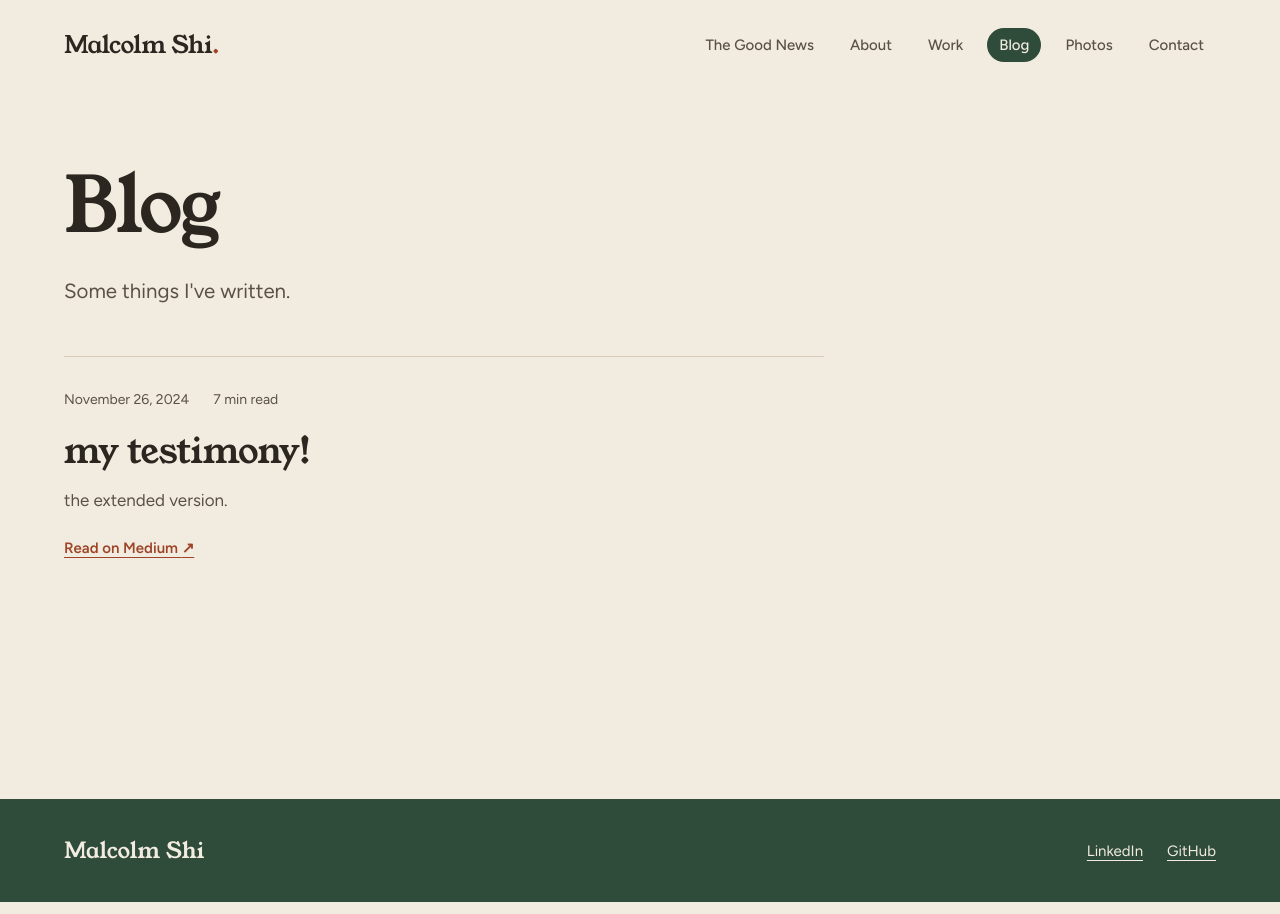
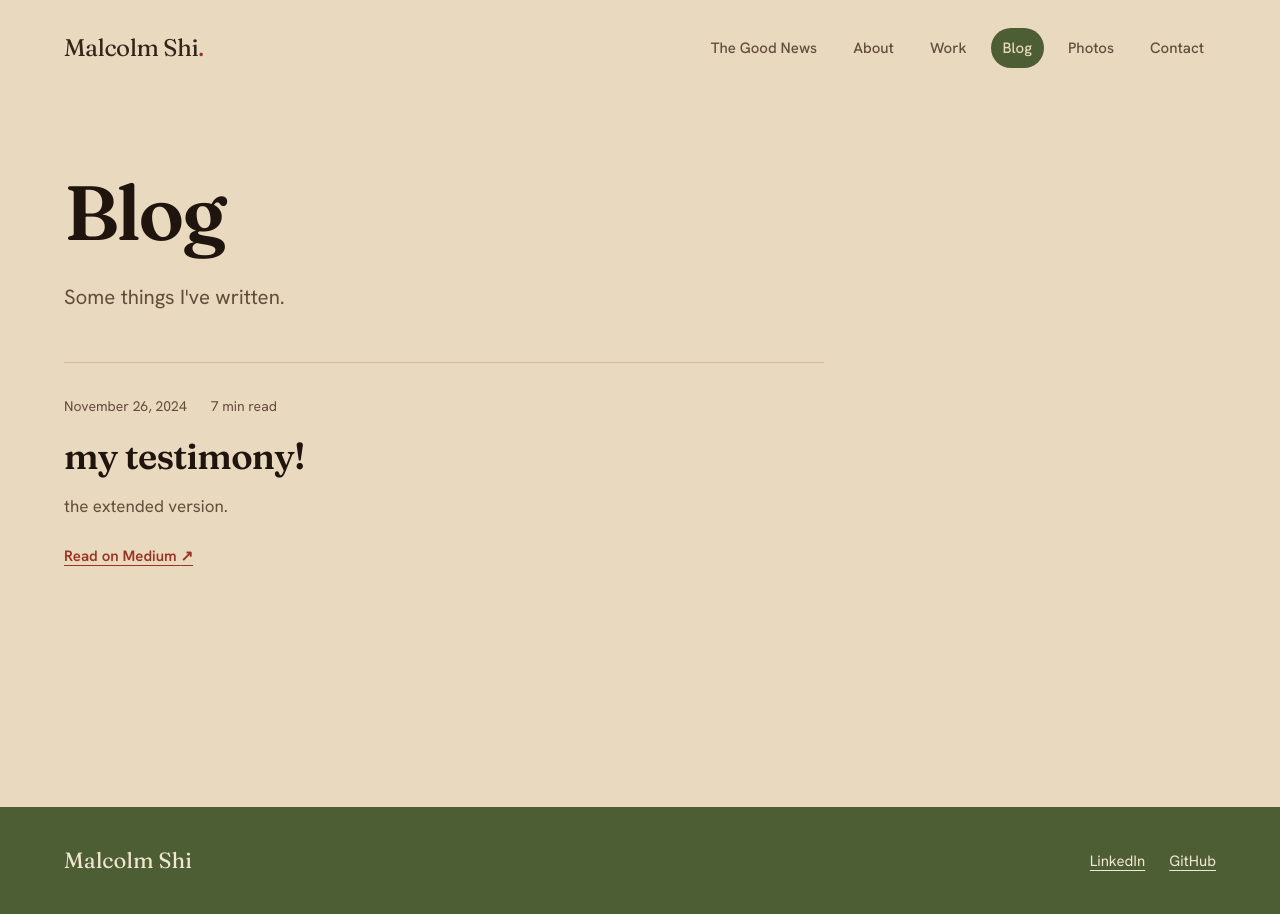
Before and after one commit to malcolmshi123/personal-website, a Next.js app: page /blog in a window 1280 px wide. Built offline with nearby package versions, Linux system fonts and the light colour scheme.

Commit message:
update theme

```diff
--- a/package.json
+++ b/package.json
@@ -6,7 +6,8 @@
         "dev": "next dev",
         "build": "next build && node scripts/fix-export-paths.mjs",
         "test:export": "node --test scripts/fix-export-paths.test.mjs",
-        "typecheck": "next typegen && tsc --noEmit"
+        "typecheck": "next typegen && tsc --noEmit",
+        "test": "node --test \"scripts/*.test.mjs\""
     },
     "dependencies": {
         "next": "16.4.2",
--- a/src/app/globals.css
+++ b/src/app/globals.css
@@ -1,23 +1,44 @@
 :root {
-    --oat: #f2ece0;
-    --oat-deep: #e8dfce;
-    --bark: #2b2620;
-    --bark-soft: #5a5145;
-    --forest: #2f4b3a;
-    --forest-deep: #22382b;
-    --rust: #9e4527;
-    --rust-deep: #7f3519;
-    --clay: #edd5c2;
-    --moss: #d6dbbd;
-    --honey: #e3b562;
-    --rule: #d9cdb8;
-    --font-body: var(--font-figtree), "Segoe UI", sans-serif;
-    --font-heading: var(--font-young-serif), Georgia, serif;
+    --sky: #e8d9bf;
+    --heading: #1f150e;
+    --ink: #33241a;
+    --ink-soft: #644c3b;
+    --brick: #9a3324;
+    --olive: #4d5e34;
+    --ground: #4d5e34;
+    --ground-ink: #f1e6d2;
+    --ground-soft: #dcd3bc;
+    --ground-link: #f1c7a4;
+    --placeholder: #dcc9a8;
+    --rule: #cdb995;
+    --field: #f1e6d2;
+    --sun: #e3b562;
+    --moon: #e9dcc5;
+    --font-body: var(--font-hanken), "Segoe UI", sans-serif;
+    --font-heading: var(--font-fraunces), Georgia, serif;
     --radius: 14px;
     --ease-out: cubic-bezier(0.16, 1, 0.3, 1);
+    --theme-fade: 800ms ease;
     color-scheme: light;
-    accent-color: var(--forest);
-    scrollbar-color: #c4b59c var(--oat);
+    accent-color: var(--olive);
+    scrollbar-color: var(--rule) var(--sky);
+}
+
+:root[data-theme="dark"] {
+    --sky: #1b1712;
+    --heading: #fbf4e8;
+    --ink: #e9dcc5;
+    --ink-soft: #b4a891;
+    --brick: #e58a76;
+    --olive: #a7b884;
+    --ground: #2c3523;
+    --ground-ink: #e9dcc5;
+    --ground-soft: #c9bea6;
+    --ground-link: #e58a76;
+    --placeholder: #2a221b;
+    --rule: #3a3027;
+    --field: #241e18;
+    color-scheme: dark;
 }
 
 * {
@@ -33,16 +54,18 @@ body {
     flex-direction: column;
     min-height: 100svh;
     margin: 0;
-    background: var(--oat);
-    color: var(--bark);
+    background: var(--sky);
+    color: var(--ink);
     font-family: var(--font-body);
-    font-size: 17px;
+    font-size: 18px;
+    line-height: 1.6;
     -webkit-font-smoothing: antialiased;
+    transition: background-color var(--theme-fade), color var(--theme-fade);
 }
 
 ::selection {
-    background: var(--honey);
-    color: var(--bark);
+    background: var(--sun);
+    color: #1f150e;
 }
 
 a {
@@ -55,7 +78,7 @@ a:focus-visible,
 button:focus-visible,
 input:focus-visible,
 textarea:focus-visible {
-    outline: 2px solid var(--rust);
+    outline: 2px solid var(--brick);
     outline-offset: 4px;
     border-radius: 4px;
 }
@@ -64,8 +87,24 @@ h1,
 h2,
 h3 {
     font-family: var(--font-heading);
-    font-weight: 400;
+    font-variation-settings: "SOFT" 100, "WONK" 1;
+    font-weight: 600;
     text-wrap: balance;
+}
+
+h1,
+h2 {
+    color: var(--heading);
+}
+
+h3 {
+    color: var(--ink);
+}
+
+@media (prefers-reduced-motion: reduce) {
+    :root {
+        --theme-fade: 0s;
+    }
 }
 
 h1 {
@@ -101,8 +140,8 @@ h1 {
     z-index: 10;
     padding: 12px 16px;
     border-radius: 8px;
-    background: var(--forest);
-    color: var(--oat);
+    background: var(--olive);
+    color: var(--sky);
     transform: translateY(-200%);
 }
 
@@ -129,7 +168,7 @@ h1 {
 }
 
 .wordmark span {
-    color: var(--rust);
+    color: var(--brick);
 }
 
 .site-navigation ul {
@@ -145,7 +184,7 @@ h1 {
     display: inline-block;
     padding: 8px 12px;
     border-radius: 999px;
-    color: var(--bark-soft);
+    color: var(--ink-soft);
     font-size: 15px;
     font-weight: 500;
     text-decoration: none;
@@ -153,13 +192,13 @@ h1 {
 }
 
 .site-navigation a:hover {
-    background: var(--oat-deep);
-    color: var(--bark);
+    background: var(--placeholder);
+    color: var(--ink);
 }
 
 .site-navigation a[aria-current="page"] {
-    background: var(--forest);
-    color: var(--oat);
+    background: var(--olive);
+    color: var(--sky);
 }
 
 .menu-toggle {
@@ -171,7 +210,7 @@ h1 {
     border: 1px solid var(--rule);
     border-radius: 999px;
     background: transparent;
-    color: var(--bark);
+    color: var(--ink);
     font: inherit;
     font-size: 15px;
     font-weight: 500;
@@ -182,8 +221,8 @@ h1 {
 
 .site-footer {
     margin-top: clamp(72px, 10vw, 128px);
-    background: var(--forest);
-    color: var(--moss);
+    background: var(--ground);
+    color: var(--ground-soft);
     font-size: 15px;
 }
 
@@ -199,7 +238,7 @@ h1 {
 }
 
 .site-footer-name {
-    color: var(--oat);
+    color: var(--ground-ink);
     font-family: var(--font-heading);
     font-size: 22px;
 }
@@ -213,15 +252,15 @@ h1 {
 }
 
 .site-footer a {
-    color: var(--oat);
+    color: var(--ground-ink);
 }
 
 .site-footer a:hover {
-    color: var(--honey);
+    color: var(--ground-link);
 }
 
 .site-footer a:focus-visible {
-    outline-color: var(--honey);
+    outline-color: var(--ground-link);
 }
 
 /* Buttons and shared links */
@@ -232,7 +271,7 @@ h1 {
     justify-content: center;
     min-height: 48px;
     padding: 12px 24px;
-    border: 1.5px solid var(--forest);
+    border: 1.5px solid var(--olive);
     border-radius: 999px;
     font-size: 16px;
     font-weight: 600;
@@ -241,22 +280,22 @@ h1 {
 }
 
 .button-primary {
-    background: var(--forest);
-    color: var(--oat);
+    background: var(--olive);
+    color: var(--sky);
 }
 
 .button-primary:hover {
-    border-color: var(--forest-deep);
-    background: var(--forest-deep);
+    border-color: var(--olive);
+    background: var(--olive);
 }
 
 .button-secondary {
     background: transparent;
-    color: var(--forest);
+    color: var(--olive);
 }
 
 .button-secondary:hover {
-    background: var(--moss);
+    background: var(--placeholder);
 }
 
 .arrow-icon {
@@ -280,7 +319,7 @@ h1 {
 .introduction {
     max-width: 34em;
     margin: 28px 0 0;
-    color: var(--bark-soft);
+    color: var(--ink-soft);
     font-size: clamp(18px, 1.6vw, 21px);
     line-height: 1.65;
 }
@@ -302,8 +341,8 @@ h1 {
     aspect-ratio: 4 / 5;
     padding: 32px;
     border-radius: 999px 999px var(--radius) var(--radius);
-    background: var(--moss);
-    color: var(--forest);
+    background: var(--placeholder);
+    color: var(--olive);
     font-size: 14px;
     font-weight: 500;
     text-align: center;
@@ -344,11 +383,11 @@ h1 {
 }
 
 .featured-card-clay {
-    background: var(--clay);
+    background: var(--placeholder);
 }
 
 .featured-card-moss {
-    background: var(--moss);
+    background: var(--placeholder);
 }
 
 .featured-card:hover {
@@ -366,14 +405,14 @@ h1 {
 .featured-card p {
     max-width: 32em;
     margin: 0;
-    color: var(--bark-soft);
+    color: var(--ink-soft);
     font-size: 17px;
     line-height: 1.7;
 }
 
 .featured-detail {
     margin-top: 20px;
-    color: var(--bark-soft);
+    color: var(--ink-soft);
     font-size: 14px;
 }
 
@@ -383,13 +422,13 @@ h1 {
     gap: 8px;
     margin-top: auto;
     padding-top: 28px;
-    color: var(--rust);
+    color: var(--brick);
     font-size: 16px;
     font-weight: 600;
 }
 
 .featured-card-moss .card-action {
-    color: var(--forest);
+    color: var(--olive);
 }
 
 .featured-card:hover .arrow-icon,
@@ -422,16 +461,16 @@ h1 {
 }
 
 .welcome-links h3 .arrow-icon {
-    color: var(--rust);
+    color: var(--brick);
 }
 
 .welcome-links a:hover h3 {
-    color: var(--rust);
+    color: var(--brick);
 }
 
 .welcome-links p {
     margin: 0;
-    color: var(--bark-soft);
+    color: var(--ink-soft);
     font-size: 15px;
     line-height: 1.6;
 }
@@ -444,7 +483,7 @@ h1 {
 
 .page-note {
     margin-top: 32px;
-    color: var(--bark-soft);
+    color: var(--ink-soft);
     font-size: 15px;
     line-height: 1.8;
 }
@@ -483,12 +522,12 @@ h1 {
 
 .prose a,
 .back-link {
-    color: var(--rust);
+    color: var(--brick);
 }
 
 .prose a:hover,
 .back-link:hover {
-    color: var(--rust-deep);
+    color: var(--brick);
 }
 
 .related-links,
@@ -511,8 +550,8 @@ h1 {
     margin: 24px 0 0;
     padding: 6px 14px;
     border-radius: 999px;
-    background: var(--oat-deep);
-    color: var(--bark-soft);
+    background: var(--placeholder);
+    color: var(--ink-soft);
     font-size: 14px;
 }
 
@@ -520,7 +559,7 @@ h1 {
     margin: 32px 0;
     padding: 28px 32px;
     border-radius: var(--radius);
-    background: var(--clay);
+    background: var(--placeholder);
 }
 
 .gospel-quote blockquote {
@@ -535,7 +574,7 @@ h1 {
 }
 
 .gospel-quote figcaption {
-    color: var(--bark-soft);
+    color: var(--ink-soft);
     font-size: 14px;
     line-height: 1.7;
 }
@@ -548,7 +587,7 @@ h1 {
 
 .contact-links {
     margin-top: 24px;
-    color: var(--rust);
+    color: var(--brick);
     font-size: 16px;
     line-height: 1.8;
 }
@@ -578,22 +617,22 @@ h1 {
     padding: 12px 16px;
     border: 1.5px solid var(--rule);
     border-radius: 10px;
-    background: #faf6ee;
-    color: var(--bark);
+    background: var(--field);
+    color: var(--ink);
     font: inherit;
     line-height: 1.6;
-    caret-color: var(--rust);
+    caret-color: var(--brick);
     transition: border-color 200ms var(--ease-out);
 }
 
 .contact-form input:hover,
 .contact-form textarea:hover {
-    border-color: #c4b59c;
+    border-color: var(--ink-soft);
 }
 
 .contact-form input:focus-visible,
 .contact-form textarea:focus-visible {
-    border-color: var(--forest);
+    border-color: var(--olive);
     outline-offset: 2px;
 }
 
@@ -606,8 +645,8 @@ h1 {
     padding: 12px 28px;
     border: 0;
     border-radius: 999px;
-    background: var(--forest);
-    color: var(--oat);
+    background: var(--olive);
+    color: var(--sky);
     font: inherit;
     font-size: 16px;
     font-weight: 600;
@@ -616,7 +655,7 @@ h1 {
 }
 
 .contact-form button:hover {
-    background: var(--forest-deep);
+    background: var(--olive);
 }
 
 .photos-page {
@@ -645,8 +684,8 @@ h1 {
     aspect-ratio: 4 / 3;
     padding: 24px;
     border-radius: var(--radius);
-    background: var(--moss);
-    color: var(--forest);
+    background: var(--placeholder);
+    color: var(--olive);
     font-size: 14px;
     font-weight: 500;
     line-height: 1.6;
@@ -654,13 +693,13 @@ h1 {
 }
 
 .album-grid li:nth-child(2) .album-placeholder {
-    background: var(--clay);
-    color: var(--rust-deep);
+    background: var(--placeholder);
+    color: var(--brick);
 }
 
 .album-grid li:nth-child(3) .album-placeholder {
-    background: var(--oat-deep);
-    color: var(--bark-soft);
+    background: var(--placeholder);
+    color: var(--ink-soft);
 }
 
 .album h2 {
@@ -672,7 +711,7 @@ h1 {
 
 .album p {
     margin: 0;
-    color: var(--bark-soft);
+    color: var(--ink-soft);
     font-size: 15px;
     line-height: 1.7;
 }
@@ -680,7 +719,7 @@ h1 {
 .resume-download {
     display: inline-block;
     margin-top: 24px;
-    color: var(--rust);
+    color: var(--brick);
     font-size: 15px;
     font-weight: 600;
     line-height: 1.8;
@@ -716,7 +755,7 @@ h1 {
 
 .work-entry .work-meta {
     margin-bottom: 16px;
-    color: var(--bark-soft);
+    color: var(--ink-soft);
     font-size: 14px;
     line-height: 1.7;
 }
@@ -736,7 +775,7 @@ h1 {
     display: flex;
     flex-wrap: wrap;
     gap: 8px 24px;
-    color: var(--bark-soft);
+    color: var(--ink-soft);
     font-size: 14px;
     line-height: 1.6;
 }
@@ -754,20 +793,20 @@ h1 {
 }
 
 .article-list h2 a:hover {
-    color: var(--rust);
+    color: var(--brick);
     text-decoration: underline;
 }
 
 .article-list p {
     max-width: 640px;
     margin: 0 0 20px;
-    color: var(--bark-soft);
+    color: var(--ink-soft);
     font-size: 17px;
     line-height: 1.8;
 }
 
 .article-link {
-    color: var(--rust);
+    color: var(--brick);
     font-size: 15px;
     font-weight: 600;
     line-height: 1.8;
--- a/src/app/layout.tsx
+++ b/src/app/layout.tsx
@@ -1,21 +1,22 @@
 import type { Metadata } from "next";
-import { Figtree, Young_Serif } from "next/font/google";
+import { Fraunces, Hanken_Grotesk } from "next/font/google";
 import type { ReactNode } from "react";
 import SiteHeader from "@/components/site-header";
 import { contactLinks } from "@/content/contact";
+import { bootScript } from "@/lib/boot-script";
 import { createPageMetadata, siteDescription, siteUrl } from "@/lib/site-metadata";
 import "./globals.css";
 
-const bodyFont = Figtree({
+const bodyFont = Hanken_Grotesk({
     subsets: ["latin"],
-    variable: "--font-figtree",
+    variable: "--font-hanken",
     display: "swap",
 });
 
-const headingFont = Young_Serif({
+const headingFont = Fraunces({
     subsets: ["latin"],
-    weight: "400",
-    variable: "--font-young-serif",
+    axes: ["SOFT", "WONK", "opsz"],
+    variable: "--font-fraunces",
     display: "swap",
 });
 
@@ -30,7 +31,10 @@ export const metadata: Metadata = {
 
 export default function RootLayout({ children }: { children: ReactNode }) {
     return (
-        <html lang="en" className={`${bodyFont.variable} ${headingFont.variable}`}>
+        <html lang="en" className={`${bodyFont.variable} ${headingFont.variable}`} suppressHydrationWarning>
+            <head>
+                <script dangerouslySetInnerHTML={{ __html: bootScript }} />
+            </head>
             <body>
                 <a className="skip-link" href="#main-content">Skip to content</a>
                 <div className="site-shell">
--- /dev/null
+++ b/src/lib/boot-script.ts
@@ -0,0 +1,40 @@
+type BootStorage = {
+    getItem(key: string): string | null;
+};
+
+export type BootWindow = {
+    localStorage: BootStorage;
+    sessionStorage: BootStorage;
+    matchMedia(query: string): { matches: boolean };
+    document: { documentElement: { dataset: Record<string, string | undefined> } };
+};
+
+// Serialized into an inline script, so it must not reference anything outside its own body.
+export function bootDocument(win: BootWindow): void {
+    const dataset = win.document.documentElement.dataset;
+
+    function read(storage: () => BootStorage, key: string): string | null {
+        try {
+            return storage().getItem(key);
+        } catch {
+            return null;
+        }
+    }
+
+    const stored = read(() => win.localStorage, "theme");
+    const prefersDark = win.matchMedia("(prefers-color-scheme: dark)").matches;
+    dataset.theme = stored === "light" || stored === "dark" ? stored : prefersDark ? "dark" : "light";
+
+    if (read(() => win.localStorage, "theme-toggled") === "true") {
+        dataset.themeToggled = "true";
+    }
+
+    const greetingPlayed = read(() => win.sessionStorage, "greeting-played") === "true";
+    const reducedMotion = win.matchMedia("(prefers-reduced-motion: reduce)").matches;
+
+    if (!greetingPlayed && !reducedMotion) {
+        dataset.greeting = "stream";
+    }
+}
+
+export const bootScript = `(${bootDocument.toString()})(window)`;
```
Also changed, not shown: src/lib/theme.ts (added, +17 -0 lines), .claude/launch.json (added), 3 other files (tests, documents, lock files or other folders).
